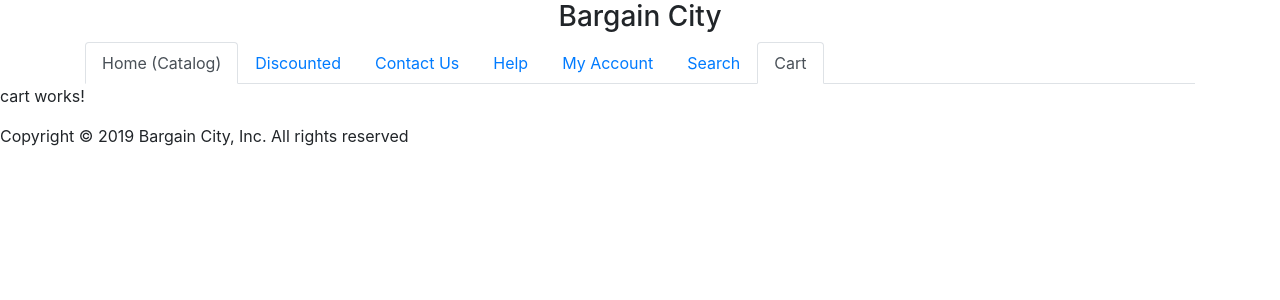
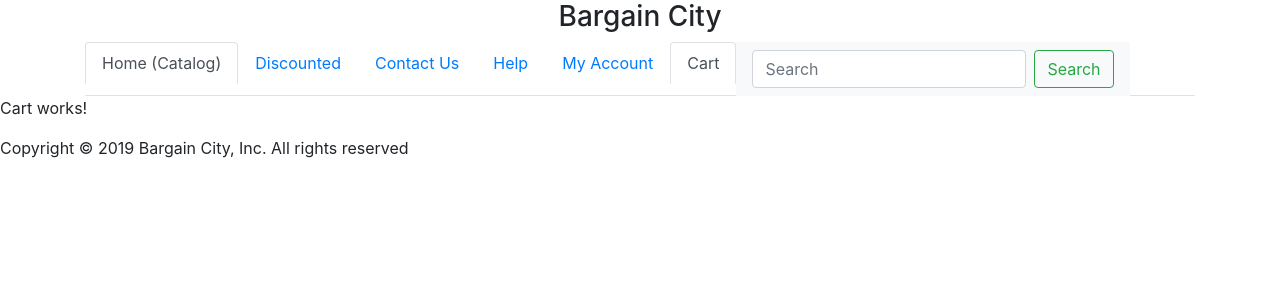
Before and after one commit to DevSquad451/BargainCity, an Angular app: page /cart in a window 1280 px wide. Shown: the top 300 px of the page. Built offline with nearby package versions, Linux system fonts and the light colour scheme.

Commit message:
terms updated

```diff
--- a/src/app/cart/cart.component.html
+++ b/src/app/cart/cart.component.html
@@ -1 +1 @@
-<p>cart works!</p>
+<p>Cart works!</p>
--- a/src/app/header/header.component.html
+++ b/src/app/header/header.component.html
@@ -15,11 +15,17 @@
       <li class="nav-item">
         <a class="nav-link" href="#" routerLink='/myaccount' routerLinkActive="active">My Account</a>
       </li>
-      <li class="nav-item">
-        <a class="nav-link" href="#" routerLink='/search' routerLinkActive="active">Search</a>
-      </li>
+
       <li class="nav-item">
         <a class="nav-link" href="#" routerLink='/cart' routerLinkActive="active">Cart</a>
       </li>
+      <li class="nav-item">
+          <nav class="navbar navbar-light bg-light">
+              <form class="form-inline">
+                <input class="form-control mr-sm-2" type="search" placeholder="Search" aria-label="Search">
+                <button class="btn btn-outline-success my-2 my-sm-0" type="submit">Search</button>
+              </form>
+            </nav>
+          </li>
     </ul>
   </div>
```
Also changed, not shown: src/app/app-routing/appRoutes.ts (line endings or trailing spaces).
